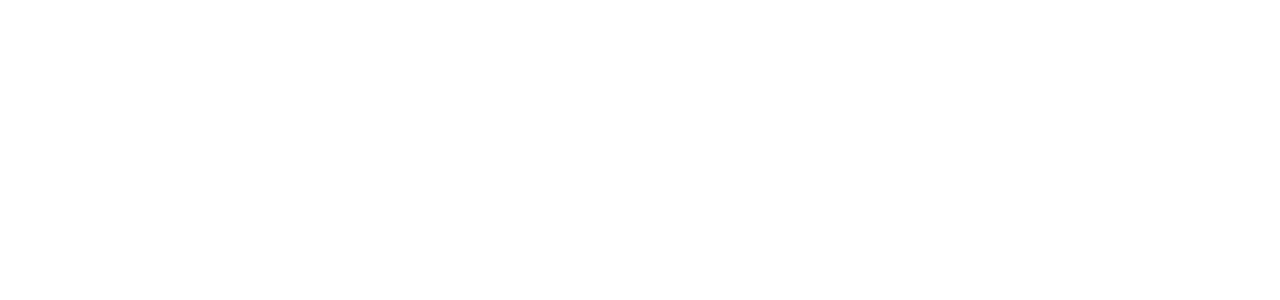
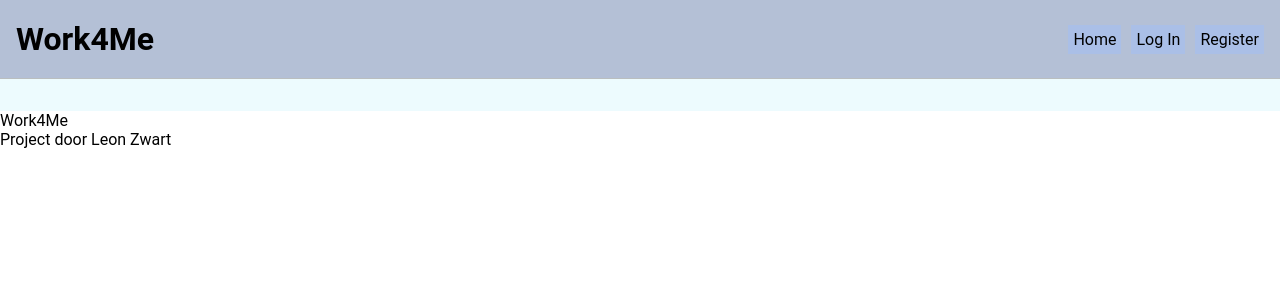
Before and after one commit to LeZwart/Work4Me, a PHP site: page / in a window 1280 px wide. Before the commit the part shown is empty. Shown: the top 300 px of the page. Run offline with PHP 8.4, Linux system fonts and the light colour scheme.

Commit message:
code update

```diff
--- /dev/null
+++ b/www/index.css
@@ -0,0 +1,38 @@
+header {
+    display: flex;
+    justify-content: space-between;
+    align-items: center;
+    padding: 20px 1rem;
+    background-color: #b4c0d6;
+    border-bottom: 1px solid #babebf;
+}
+
+header nav ul {
+    display: flex;
+    justify-content: space-between;
+    align-items: center;
+}
+
+header nav ul li{
+    list-style: none;
+    background-color: #aabfe7;
+    padding: 5px;
+    margin-left: 10px   ;
+}
+
+a {
+    text-decoration: none;
+    color: inherit;
+}
+
+li:hover {
+    background-color: #758397;
+}
+
+main {
+    background-color: #aceafb36;
+
+    padding: 1rem;
+
+    height: ;
+}
--- a/www/index.php
+++ b/www/index.php
@@ -3,9 +3,29 @@
     <head>
         <meta charset="UTF-8">
         <meta name="viewport" content="width=device-width, initial-scale=1.0">
-        <title>Document</title>
+        <link rel="stylesheet" href="main-style.css">
+        <link rel="stylesheet" href="index.css">
+        <title>Work4Me</title>
     </head>
     <body>
+        <header class="homepage-header">
+            <h1>Work4Me</h1>
+            <nav class="header-nav">
+                <ul>
+                    <li><a href="index.php">Home</a></li>
+                    <li><a href="login.php">Log In</a></li>
+                    <li><a href="register.php">Register</a></li>
+                </ul>
+            </nav>
+        </header>
 
+        <main class="homepage-main">
+            <h2></h2>
+        </main>
+
+        <footer class="homepage-footer">
+            <p>Work4Me</p>
+            <p>Project door Leon Zwart</p>
+        </footer>
     </body>
 </html>
--- /dev/null
+++ b/www/main-style.css
@@ -0,0 +1,19 @@
+/*
+Color Palette:
+ - #b4c0d6
+ - #d6d6d6
+ - #babebf
+*/
+
+* {
+    margin: 0;
+    padding: 0;
+}
+
+html {
+    font-family: 'Roboto', sans-serif;
+    color: #000;
+
+    padding: 0;
+    margin: 0;
+}
```
Also changed, not shown: 1 other file.
